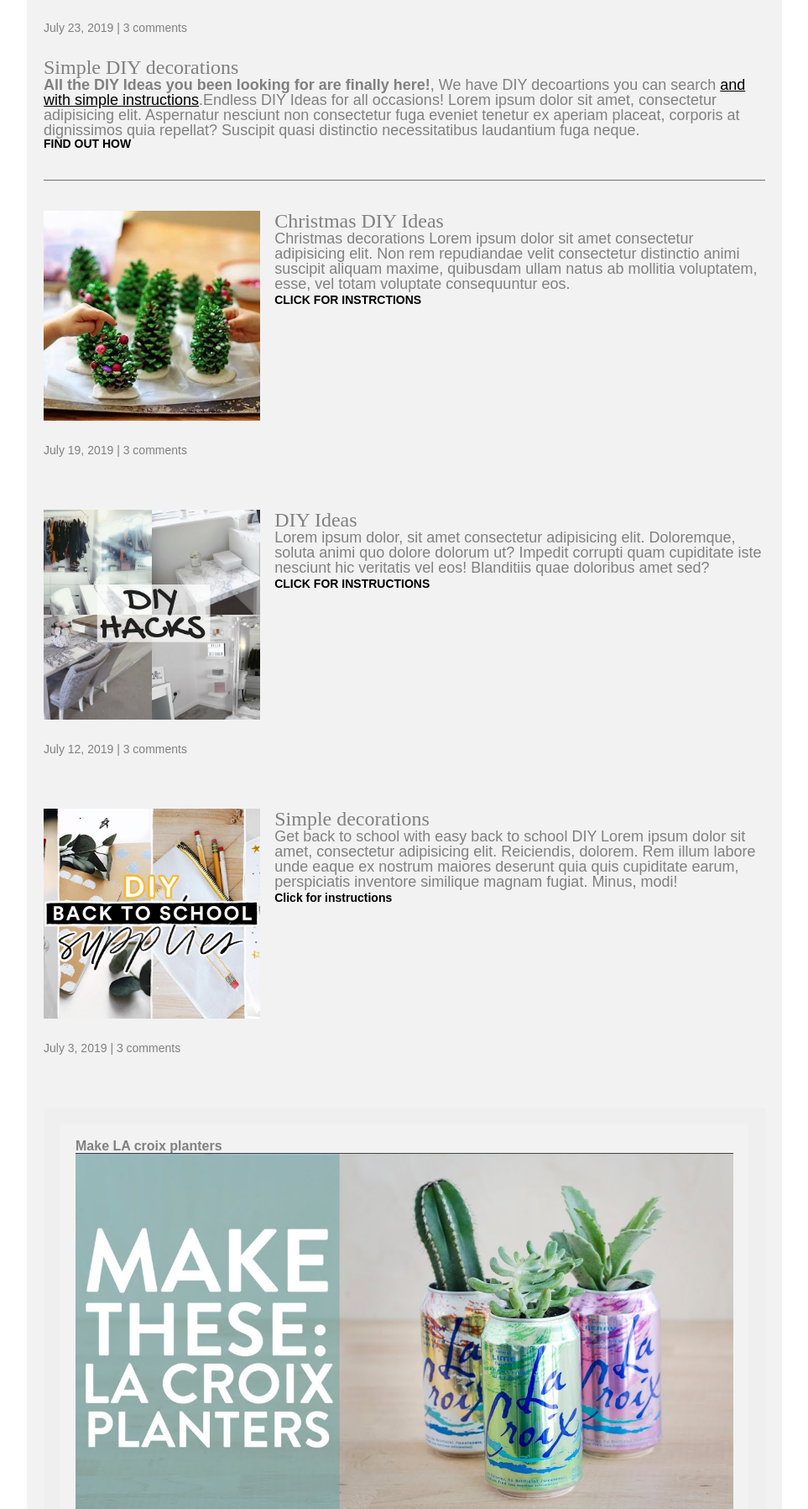
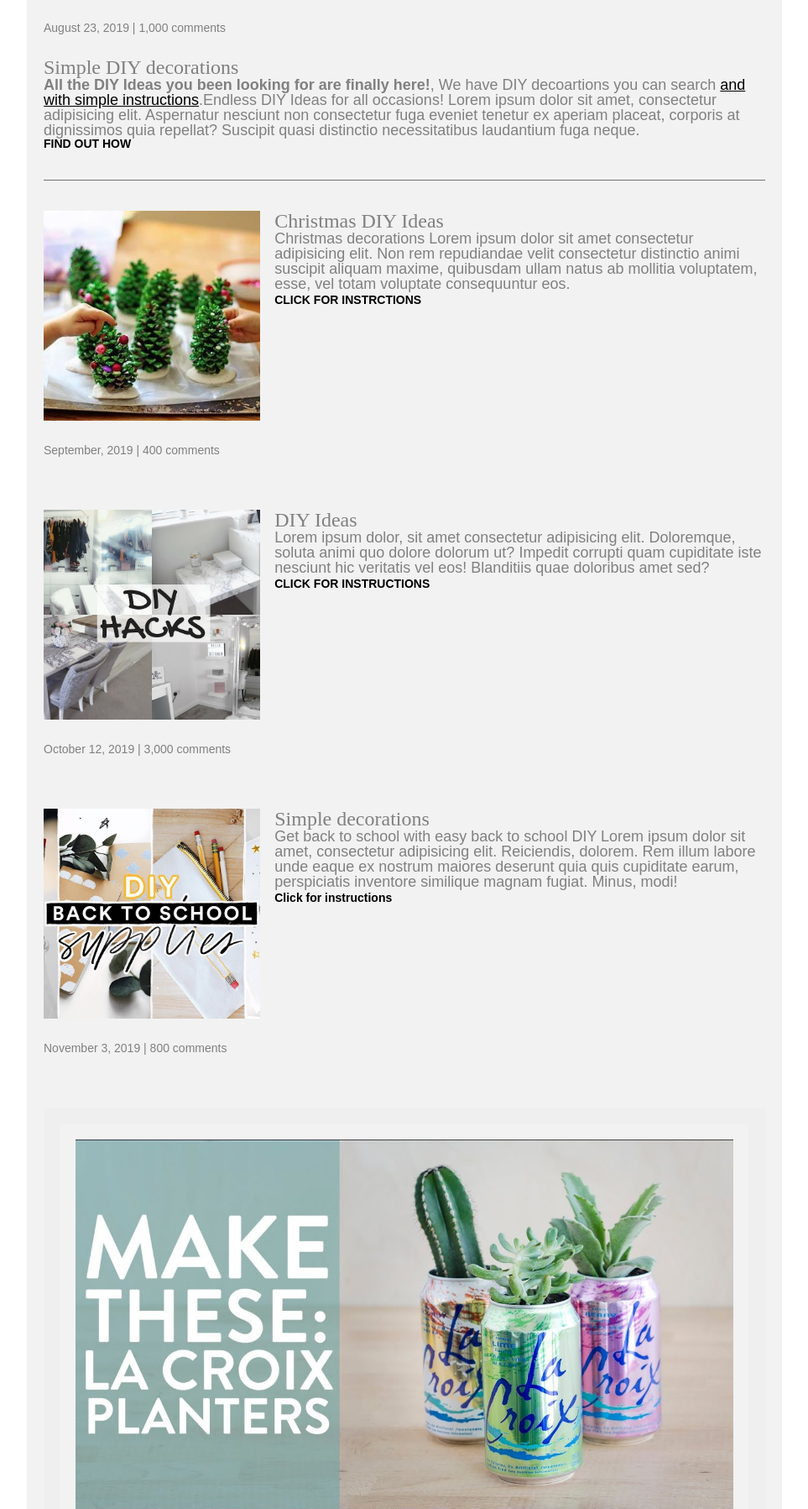
Before and after one commit to diy-tracker-bw/UI, a plain HTML site: page index.html in a window 1280 px wide. Shown: the part 943-2740 px from the top of the page at 84% size, without its empty margins (158-1121 px from the left). Drawn offline with Linux system fonts and the light colour scheme; a web font is replaced by a local one.

Commit message:
Changed comments In home page

```diff
--- a/index.html
+++ b/index.html
@@ -33,7 +33,7 @@
             <article class="article-featured">
                 <h2 class="article-title">Simple DIY decorations</h2>
                 <img src="images/craftspic.jpg" alt="simple white desk on a white wall with a plant on the far right side" class="article-image">
-                <p class="article-info">July 23, 2019 | 3 comments</p>
+                <p class="article-info">August 23, 2019 | 1,000 comments</p>
                 <p class="article-body"><strong>All the DIY Ideas you been looking for are finally here!</strong>, We have DIY decoartions you can search <a href="#">and with simple instructions</a>.Endless DIY Ideas for all occasions! Lorem ipsum dolor sit amet, consectetur adipisicing elit. Aspernatur nesciunt non consectetur fuga eveniet tenetur ex aperiam placeat, corporis at dignissimos quia repellat? Suscipit quasi distinctio necessitatibus laudantium fuga neque.</p>
                 <a href="#" class="article-read-more">FIND OUT HOW</a>
             </article>
@@ -46,7 +46,7 @@
                 </div>
                 <div class="article-recent-secondary">
                     <img src="images/christmasdiyy.jpg" alt="" class="article-image">
-                    <p class="article-info">July 19, 2019 | 3 comments</p>
+                    <p class="article-info">September, 2019 | 400 comments</p>
                 </div>
             </article>
 
@@ -58,7 +58,7 @@
                 </div>
                 <div class="article-recent-secondary">
                     <img src="images/homediy.jpg" alt="" class="article-image">
-                    <p class="article-info">July 12, 2019 | 3 comments</p>
+                    <p class="article-info">October 12, 2019 | 3,000 comments</p>
                 </div>
             </article>
 
@@ -70,7 +70,7 @@
                 </div>
                 <div class="article-recent-secondary">
                     <img src="images/diyschool.jpg" alt="" class="article-image">
-                    <p class="article-info">July 3, 2019 | 3 comments</p>
+                    <p class="article-info">November 3, 2019 | 800 comments</p>
                 </div>
             </article>
         </main>
@@ -78,19 +78,19 @@
         <aside class="sidebar">
 
             <div class="sidebar-widget">
-                <h2 class="widget-title">Make LA croix planters</h2>
+                <h2 class="widget-title"></h2>
                 <img src="images/plants.jpg" alt="" class="widget-image">
                 <p class="widget-body"></p>
             </div>
 
             <div class="sidebar-widget">
-                <h2 class="widget-title">5 minute DIY</h2>
+                <h2 class="widget-title"></h2>
                 <div class="widget-recent-post">
                     <h3 class="widget-recent-post-title"></h3>
                     <img src="images/5minutediy.jpg" alt="" class="widget-image">
                 </div>
                 <div class="widget-recent-post">
-                    <h3 class="widget-recent-post-title">DIY</h3>
+                    <h3 class="widget-recent-post-title"></h3>
                     <img src="" alt="" class="widget-image">
                 </div>
                 <div class="widget-recent-post">
```
